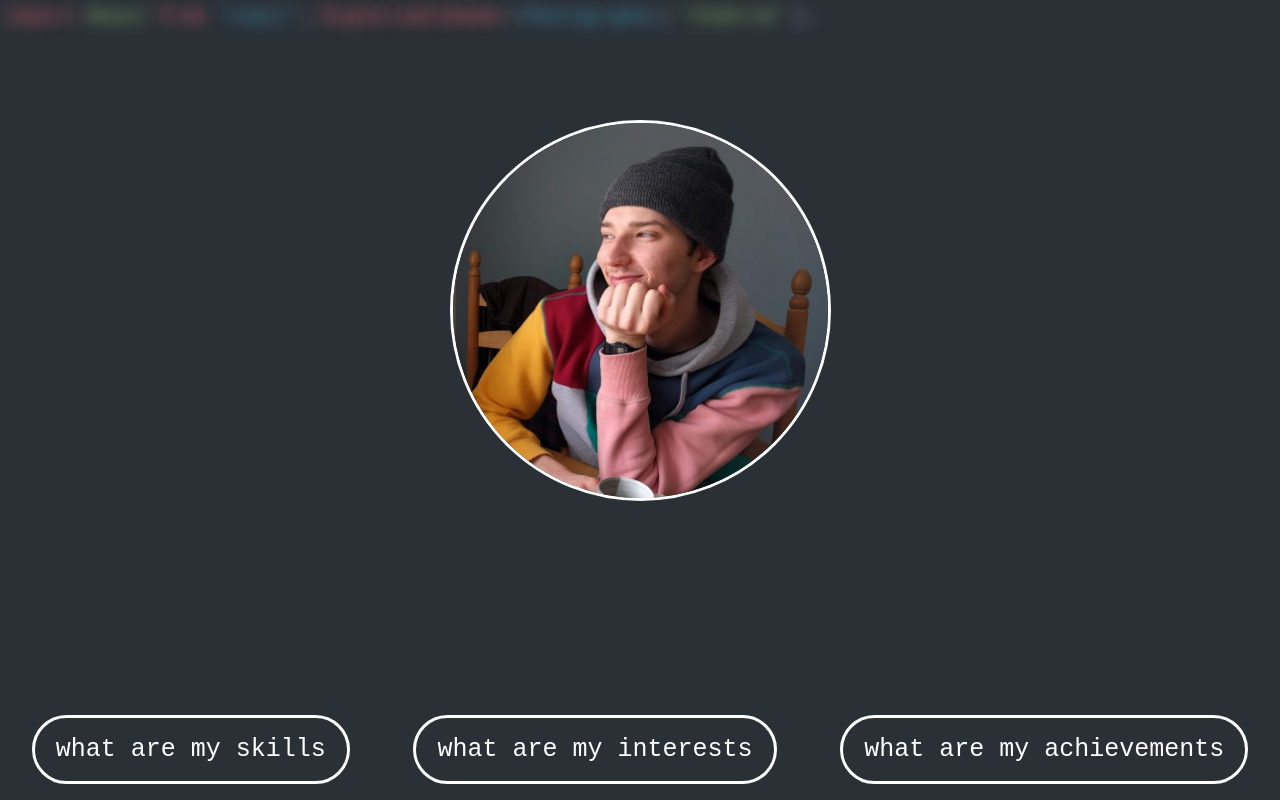
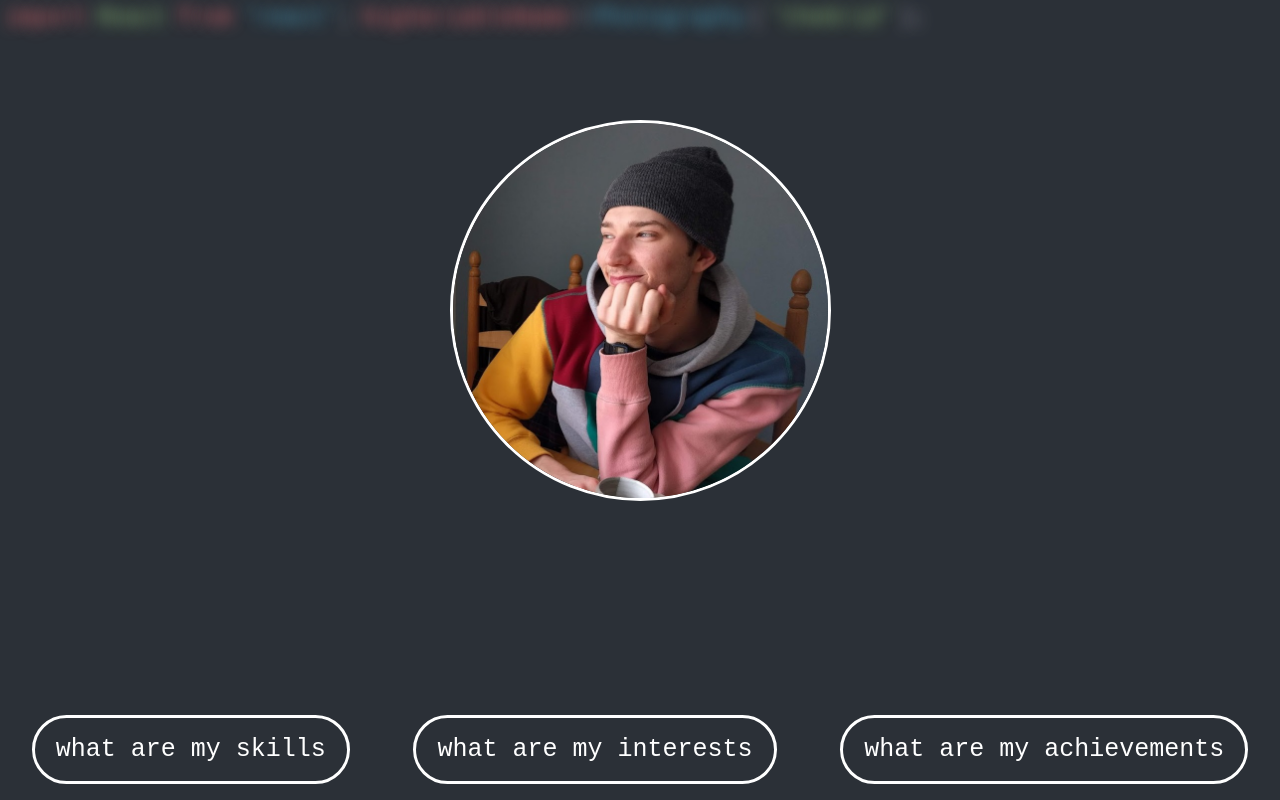
Before and after one commit to wmccall/wmccall.github.io, a React (Create React App) app: page / in a window 1280 px wide. Built offline with nearby package versions, Linux system fonts and the light colour scheme.

Commit message:
Update code font size

```diff
--- a/src/stylesheets/pages/_home.scss
+++ b/src/stylesheets/pages/_home.scss
@@ -11,8 +11,8 @@ $profile-image-height: 375px;
     .pseudo-code {
       user-select: none;
       display: flex;
-      font-size: 20px;
-      height: 20px;
+      font-size: 23px;
+      height: 23px;
       width: fit-content;
       font-family: 'Courier New', Courier, monospace;
       padding: 5px 0 5px 0;
```
